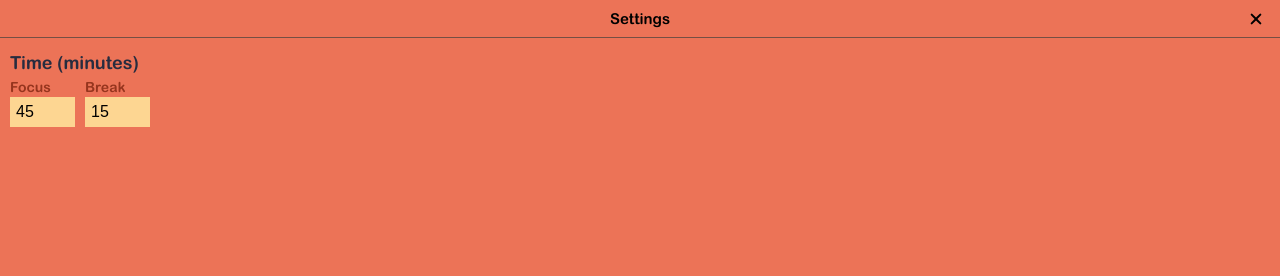
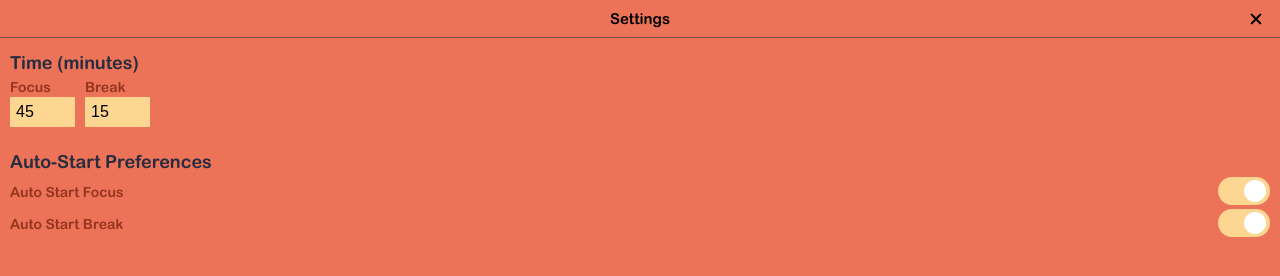
Before and after one commit to httpniki/dev-timer, a website with bundled scripts: page index.html in a window 1280 px wide. Both pictures are taken after a click on the button "Settings". Built offline with nearby package versions, Linux system fonts and the light colour scheme.

Commit message:
feat: add settings for auto-start timer

```diff
--- a/index.html
+++ b/index.html
@@ -87,6 +87,34 @@
             </li>
          </ul>
       </section>
+
+      <section id="preferences-settings">
+         <h3>
+            Auto-Start Preferences
+         </h3>
+
+         <ul>
+            <li class="preferences-item">
+               <p class="settings-item-title">
+                  Auto Start Focus
+               </p>
+
+               <label>
+                  <input id="autostart-focus-input" type="checkbox" checked />
+               </label>
+            </li>
+
+            <li class="preferences-item">
+               <p class="settings-item-title">
+                  Auto Start Break
+               </p>
+
+               <label>
+                  <input id="autostart-break-input" type="checkbox" checked />
+               </label>
+            </li>
+         </ul>
+      </section>
    </article>
 
    <template>
--- a/src/app.ts
+++ b/src/app.ts
@@ -56,12 +56,23 @@ class App {
                   if (this.timerType === 'focus') {
                      this.timerType = 'break'
                      this.timer.setTime(this.settings.breakTime, 0)
+
+                     if (!this.settings.autoStartBreak) {
+                        this.timer.pause()
+                        this.startButton.unpress({ sounds: true })
+                     }
+
                      return
                   }
 
                   if (this.timerType === 'break') {
                      this.timerType = 'focus'
                      this.timer.setTime(this.settings.focusTime, 0)
+
+                     if (!this.settings.autoStartFocus) {
+                        this.timer.pause()
+                        this.startButton.unpress({ sounds: true })
+                     }
                      return
                   }
                }
@@ -82,6 +93,7 @@ class App {
          this.timer.stop()
          this.startButton.unpress()
 
+         this.timerLegend.setText().none()
          this.visualTimer.setTime({ minutes: this.settings.focusTime, seconds: 0 })
          this.$resetTimerButton.style.visibility = 'hidden'
 
--- a/src/components/Settings.ts
+++ b/src/components/Settings.ts
@@ -6,9 +6,13 @@ interface Args {
 export default class Settings {
    private readonly $focusTimeInput = document.getElementById('focus-time-input') as HTMLInputElement
    private readonly $breakTimeInput = document.getElementById('break-time-input') as HTMLInputElement
+   private readonly $autoStartFocusCheckbox = document.getElementById('autostart-focus-input')
+   private readonly $autoStartBreakCheckbox = document.getElementById('autostart-break-input')
    focusTime = 45
    breakTime = 15
    isRendered = false
+   autoStartFocus = true
+   autoStartBreak = true
    onOpen!: Args['onOpen']
    onClose!: Args['onClose']
 
@@ -45,5 +49,19 @@ export default class Settings {
       this.$breakTimeInput.addEventListener('input', (event) => {
          this.breakTime = Number((event.target as HTMLInputElement).value)
       })
+
+      this.$autoStartFocusCheckbox?.addEventListener('input', (event) => {
+         const target = event.target as HTMLInputElement
+
+         if (target.checked) this.autoStartFocus = true
+         if (!target.checked) this.autoStartFocus = false
+      })
+
+      this.$autoStartBreakCheckbox?.addEventListener('input', (event) => {
+         const target = event.target as HTMLInputElement
+
+         if (target.checked) this.autoStartBreak = true
+         if (!target.checked) this.autoStartBreak = false
+      })
    }
 }
--- a/src/styles/settings.css
+++ b/src/styles/settings.css
@@ -53,6 +53,13 @@
    margin: 0;
 }
 
+#preferences-settings ul {
+   margin-top: 5px;
+   display: flex;
+   flex-direction: column;
+   gap: 2px;
+}
+
 #timer-settings ul li input {
    width: 6.5rem;
 
@@ -77,3 +84,53 @@
 
    color: var(--col-orange-900);
 }
+
+.preferences-item {
+   display: flex;
+   justify-content: space-between;
+   align-items: center;
+
+   width: 100%;
+}
+
+.preferences-item label {
+   position: relative;
+}
+
+.preferences-item label input[type="checkbox"] {
+   height: 28px;
+   width: 52px;
+   border-radius: 72px;
+   border-style: none;
+
+   margin: 0;
+   background-color: var(--col-soft-sand);
+
+   appearance: none;
+   cursor: pointer;
+}
+
+.preferences-item label input[type="checkbox"],
+.preferences-item label input[type="checkbox"]::after {
+   transition: all 100ms ease-out;
+}
+
+.preferences-item label input[type="checkbox"]::after {
+   position: absolute;
+   left: calc(0% + 3.5px);
+   top: 50%;
+   translate: 0 calc(-50% - 1px);
+
+   width: 22px;
+   height: 22px;
+
+   border-radius: 100%;
+   background-color: #fff;
+   content: "";
+}
+
+.preferences-item label input[type="checkbox"]:checked::after {
+   background-color: #fff;
+   left: auto;
+   right: calc(0% + 4px);
+}
```
